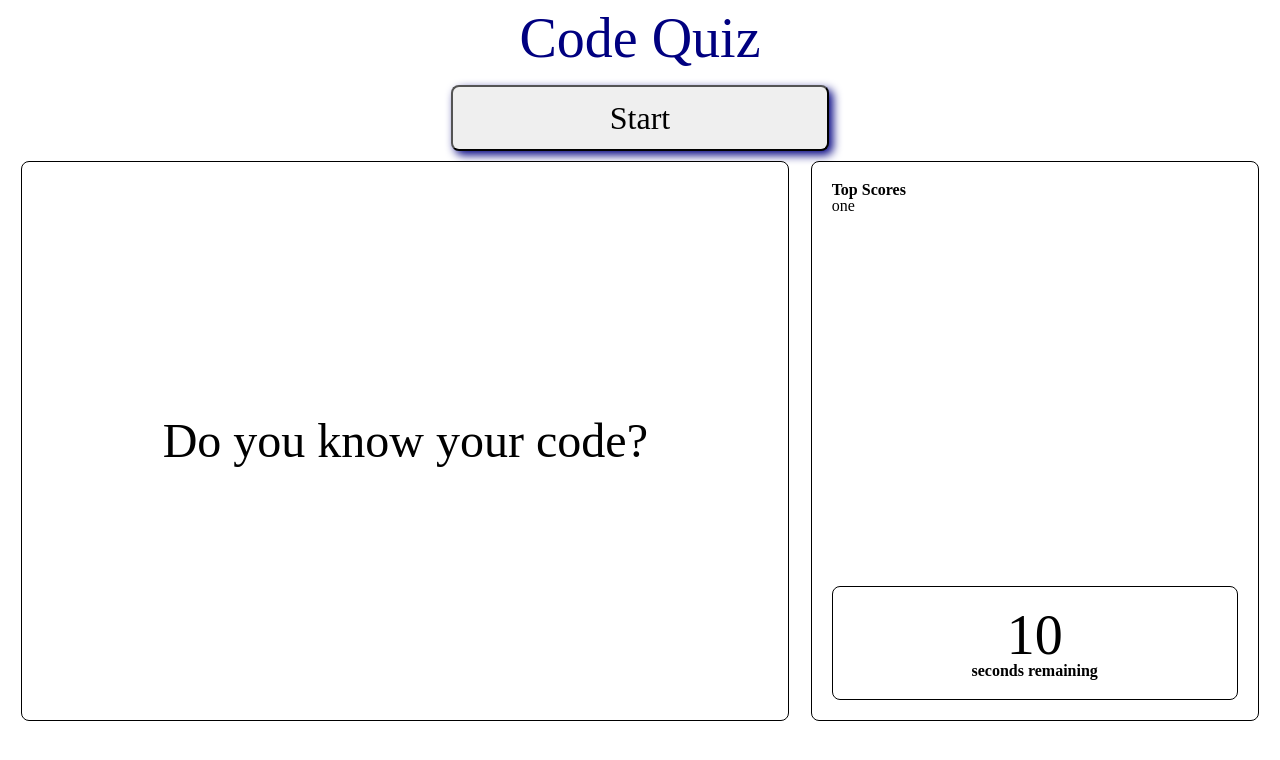
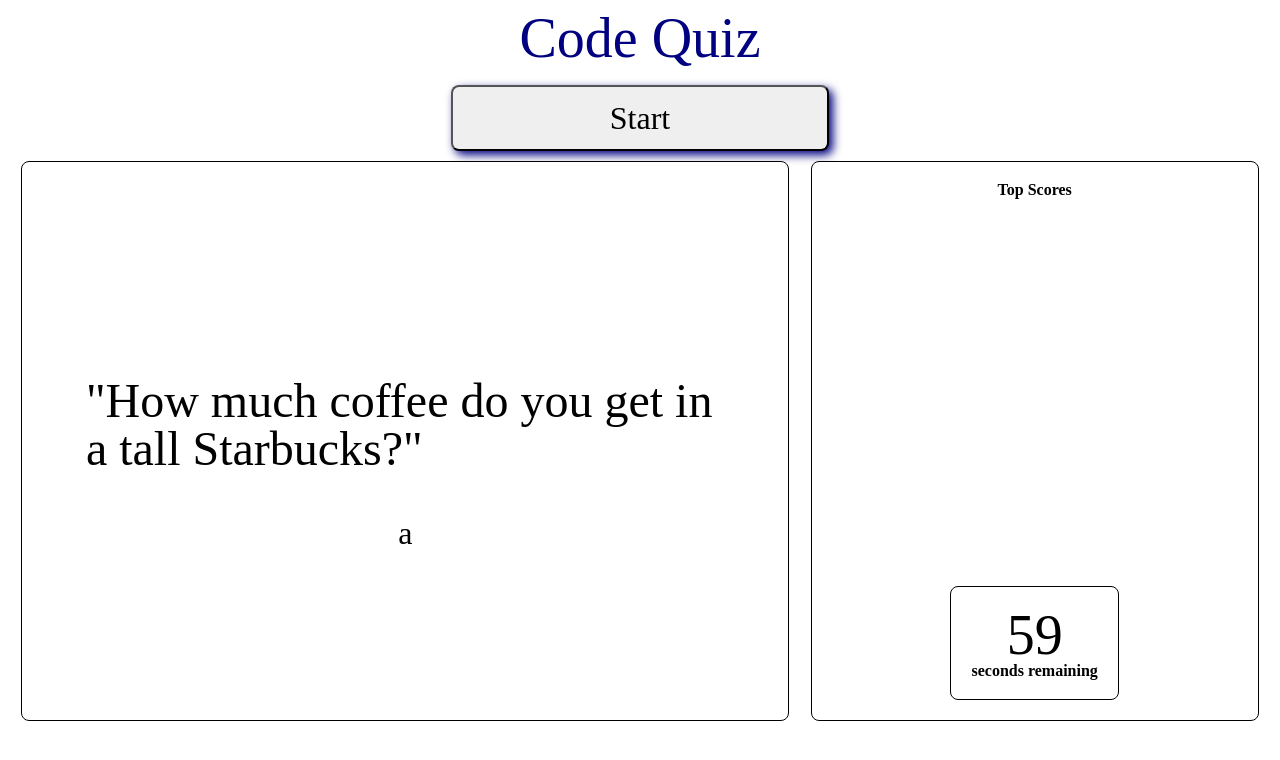
Before and after one commit to MaestroLuu/Timed-Code-Quiz, a plain HTML site: page index.html in a window 1280 px wide. Both pictures are taken after a click on the button "Start". Drawn offline with nearby package versions, Linux system fonts and the light colour scheme.

Commit message:
adjusted CSS div position; created sample var & function in JS

```diff
--- a/assets/css/style.css
+++ b/assets/css/style.css
@@ -30,10 +30,20 @@ button {
     box-shadow: 4px 4px 10px navy;
 }
 
+li {
+    font-size: 2em;
+}
+
 main {
     display: flex;
     flex-wrap: wrap;
     justify-content: space-evenly;
+}
+
+.answers {
+    display: flex;
+    flex-direction: column;
+    justify-content: center;
 }
 
 .card {
@@ -50,7 +60,9 @@ main {
 
 .question-box {
     display: flex;
+    flex-direction: column;
     justify-content: center;
+    align-items: center;
     width: 60vw;
     height: 100%;
 }
@@ -63,12 +75,13 @@ main {
     display: flex;
     flex-direction: column;
     justify-content: space-between;
+    align-items: center;
     width: 35vw;
     height: 70vh;
 }
 .questions {
     padding: 1%;
-    margin: auto;
+    margin: 5%;
     font-size: 3em;
 }
 
--- a/assets/js/script.js
+++ b/assets/js/script.js
@@ -0,0 +1,75 @@
+// var scores = localStorage.setItem("");
+var secondsLeft = 60;
+var startBtn = $(".start-button");
+var questions = $(".questions");
+var answers = $(".answers");
+var timerEl = $(".timer-count");
+var isWin = false;
+var timerCount;
+
+var questionList = [
+    {
+        question: "What basic language does web development utilize?",
+        answer1: "CSS",
+        answer2: "HTML",
+        answer3: "JS"
+    },
+    {
+        question: "How much coffee do you get in a tall Starbucks?",
+        answer1: "12oz",
+        answer2: "16oz",
+        answer3: "24oz"
+    }
+];
+
+    // questions.text(JSON.stringify(questionList[1].question));
+
+    // var answerChoice = $("<li>");
+    // answerChoice.text(JSON.stringify(questions.children[0].children[0]));
+    // answerChoice.append("<button></button>");
+    // answers.append(answerChoice);
+    // answers.text = answerChoice;
+    // });
+
+
+function startGame() {
+    // isWin = false;
+    timerCount = 60;
+    startBtn.disabled = true;
+    questions.text(JSON.stringify(questionList[1].question));
+    startTimer();
+}
+
+
+function startTimer() {
+    var timer = setInterval(function() {
+      timerEl.text(timerCount);
+      timerCount--;
+    //   if (timerCount >= 0) {
+    //     if (isWin && timerCount > 0) {
+    //        clearInterval(timer);
+    //       winGame();
+    //     // }
+    //   }
+
+    //   if (timerCount <= 0) {
+    //     clearInterval(timer);
+    //     // loseGame();
+    //   }
+    }, 1000);
+}
+
+startBtn.on("click", startGame);
+
+
+// check answer function
+// input function for local storage
+// remove question&answers and replace with new questions function
+
+// answers.on("click", checkAnswer);
+//
+// function checkAnswer(event) {
+//     var btnClick = $(event.target);
+
+// }
+//
--- a/index.html
+++ b/index.html
@@ -10,7 +10,7 @@
 </head>
 <body>
     <header>
-        <div class="large-font">Code Quiz</div>
+        <div class="large-font title">Code Quiz</div>
         <button class="start-button">Start</button>
     </header>
 
@@ -18,6 +18,11 @@
         <section>
             <div class="card question-box">
                 <div class="questions">Do you know your code?</div>
+                <div class="answers">
+                    <ul>
+                        <li>a</li>
+                    </ul>
+                </div>
             </div>
         </section>
 
@@ -26,23 +31,19 @@
                 <div class="scores">
                     <h2>Top Scores</h2>
                     <ol>
-                        <li>one</li>
+                        <li></li>
                     </ol>
                 </div>
                 <div class="card timer">
                     <div class="timer-text">
-                        <div class="large-font timer-count">10</div>
+                        <div class="large-font timer-count">60</div>
                         <h3>seconds remaining</h3>
                     </div>
                 </div>
             </div>
         </section>
-
+        <script src="https://code.jquery.com/jquery-3.5.1.min.js"></script>
+        <script src="./assets/js/script.js"></script>
     </main>
-
-
-    <footer>
-
-    </footer>
 </body>
 </html>
```
